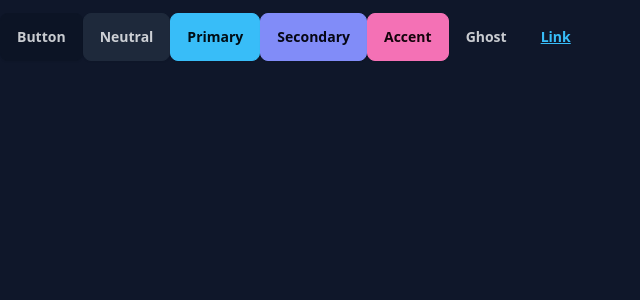
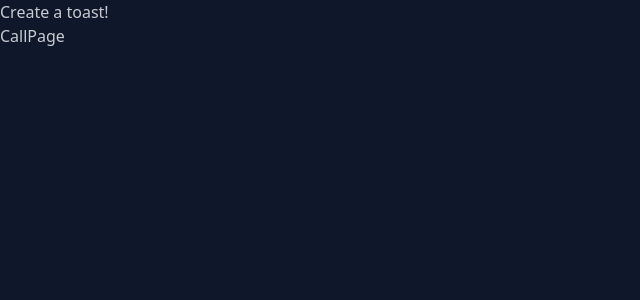
Before and after one commit to M10mo/connectra, a React (Vite) app in the folder frontend/: page /call in a window 1280 px wide. Shown: the top 300 px of the page, without its empty margins (0-640 px from the left). Built offline with nearby package versions, Linux system fonts and the light colour scheme.

Commit message:
frontend initial setup complete

```diff
--- a/frontend/package.json
+++ b/frontend/package.json
@@ -11,7 +11,9 @@
   },
   "dependencies": {
     "react": "^19.1.0",
-    "react-dom": "^19.1.0"
+    "react-dom": "^19.1.0",
+    "react-hot-toast": "^2.6.0",
+    "react-router": "^7.9.4"
   },
   "devDependencies": {
     "@eslint/js": "^9.25.0",
--- a/frontend/src/App.jsx
+++ b/frontend/src/App.jsx
@@ -1,12 +1,28 @@
+import { Routes, Route } from 'react-router';
+import HomePage from './pages/HomePage';
+import LoginPage from './pages/LoginPage';
+import SignUpPage from './pages/SignUpPage';
+import OnboardingPage from './pages/OnboardingPage';
+import Notifications from './pages/Notifications';
+import CallPage from './pages/CallPage';
+import ChatPage from './pages/ChatPage';
+import toast, { Toaster } from 'react-hot-toast';
+
 const App = () => {
-  return <div className=" h-screen text-5xl" data-theme='night'>
-    <button className="btn">Button</button>
-<button className="btn btn-neutral">Neutral</button>
-<button className="btn btn-primary">Primary</button>
-<button className="btn btn-secondary">Secondary</button>
-<button className="btn btn-accent">Accent</button>
-<button className="btn btn-ghost">Ghost</button>
-<button className="btn btn-link">Link</button>
+  return <div className=" h-screen" data-theme='night'>
+    <button onClick={() => toast.error('Hello World')}>Create a toast!</button>
+    <Routes>
+      <Route path="/" element={<HomePage />}></Route>
+      <Route path="/signup" element={<SignUpPage />}></Route>
+      <Route path="/onboarding" element={<OnboardingPage />}></Route>
+      <Route path="/login" element={<LoginPage />}></Route>
+      <Route path="/notifications" element={<Notifications />}></Route>
+      <Route path="/call" element={<CallPage />}></Route>
+      <Route path="/chat" element={<ChatPage />}></Route>
+    </Routes>
+
+    <Toaster />
+
   </div>;
 };
 
--- a/frontend/src/main.jsx
+++ b/frontend/src/main.jsx
@@ -2,9 +2,12 @@ import { StrictMode } from "react";
 import { createRoot } from "react-dom/client";
 import "./index.css";
 import App from "./App.jsx";
+import { BrowserRouter } from "react-router";
 
 createRoot(document.getElementById("root")).render(
   <StrictMode>
-    <App />
+    <BrowserRouter>
+      <App />
+    </BrowserRouter>
   </StrictMode>
 );
--- /dev/null
+++ b/frontend/src/pages/CallPage.jsx
@@ -0,0 +1,9 @@
+import React from 'react'
+
+const CallPage = () => {
+  return (
+    <div>CallPage</div>
+  )
+}
+
+export default CallPage
--- /dev/null
+++ b/frontend/src/pages/ChatPage.jsx
@@ -0,0 +1,9 @@
+import React from 'react'
+
+const ChatPage = () => {
+  return (
+    <div>ChatPage</div>
+  )
+}
+
+export default ChatPage
--- /dev/null
+++ b/frontend/src/pages/HomePage.jsx
@@ -0,0 +1,9 @@
+import React from 'react'
+
+const HomePage = () => {
+  return (
+    <div>HomePage</div>
+  )
+}
+
+export default HomePage
--- /dev/null
+++ b/frontend/src/pages/LoginPage.jsx
@@ -0,0 +1,9 @@
+import React from 'react'
+
+const LoginPage = () => {
+  return (
+    <div>LoginPage</div>
+  )
+}
+
+export default LoginPage
--- /dev/null
+++ b/frontend/src/pages/Notifications.jsx
@@ -0,0 +1,9 @@
+import React from 'react'
+
+const Notifications = () => {
+  return (
+    <div>Notifications</div>
+  )
+}
+
+export default Notifications
--- /dev/null
+++ b/frontend/src/pages/OnboardingPage.jsx
@@ -0,0 +1,9 @@
+import React from 'react'
+
+const OnboardingPage = () => {
+  return (
+    <div>OnboardingPage</div>
+  )
+}
+
+export default OnboardingPage
--- /dev/null
+++ b/frontend/src/pages/SignUpPage.jsx
@@ -0,0 +1,9 @@
+import React from 'react'
+
+const SignUpPage = () => {
+  return (
+    <div>SignUpPage</div>
+  )
+}
+
+export default SignUpPage
```
Also changed, not shown: 1 other file (tests, documents, lock files or other folders).
